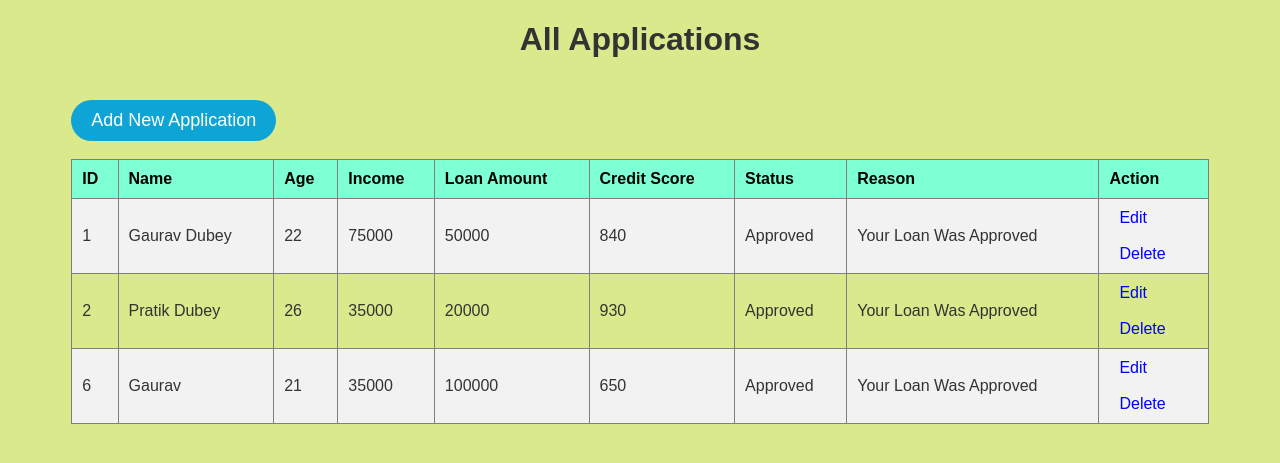
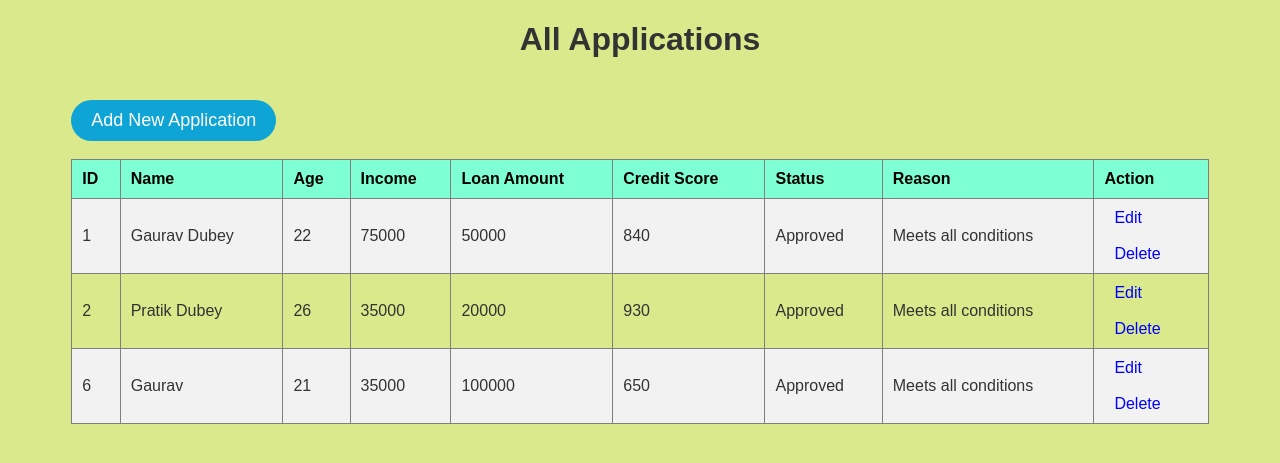
Before and after one commit to gauravdubey5/Loan-prediction-without-ml, a Flask app: page /applications in a window 1280 px wide. Shown: the top 463 px of the page. Run offline with Flask 3, Linux system fonts and the light colour scheme; data comes from the database, SQL or seed files in the repository; both versions use the stored data as it was after the commit.

```diff
--- a/templates/applications.html
+++ b/templates/applications.html
@@ -67,7 +67,7 @@
                         {% endif %}
 
                         {% if approved %}
-                            <p>Your Loan Was Approved</p>
+                            <p>Meets all conditions</p>
                         {% endif %}
                     </td>
 
```
Also changed, not shown: loan_applications.db, static/style.css (line endings or trailing spaces).
